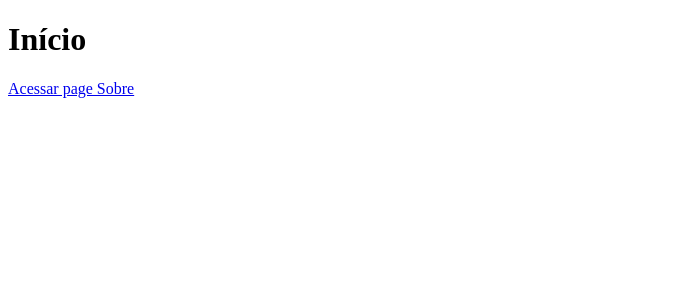
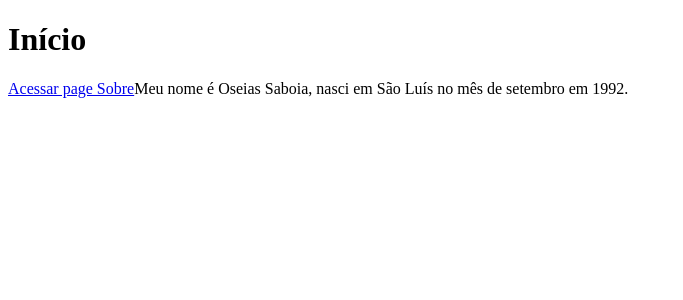
Before and after one commit to oseiasnascimento/portfolio, a Next.js app: page / in a window 1280 px wide. Shown: the top 300 px of the page, without its empty margins (0-683 px from the left). Built offline with nearby package versions, Linux system fonts and the light colour scheme.

Commit message:
nova home

```diff
--- a/pages/index.js
+++ b/pages/index.js
@@ -8,6 +8,8 @@ function Home()  {
             <a>Acessar page Sobre</a>
         </Link>
 
+        Meu nome é Oseias Saboia, nasci em São Luís no mês de setembro em 1992.
+
         </div>)
  }
 
```
